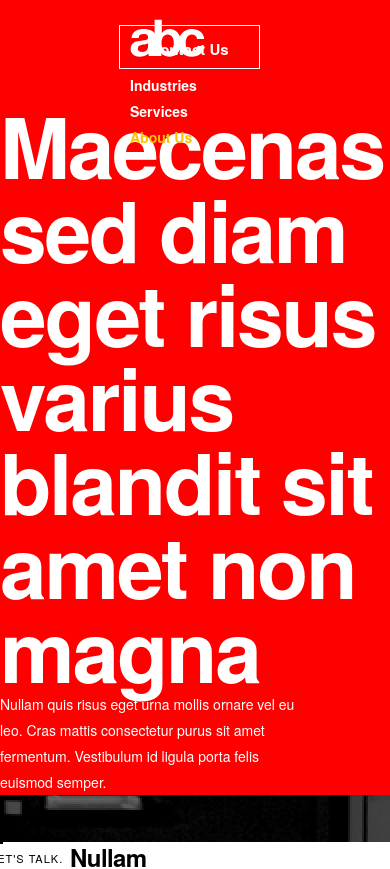
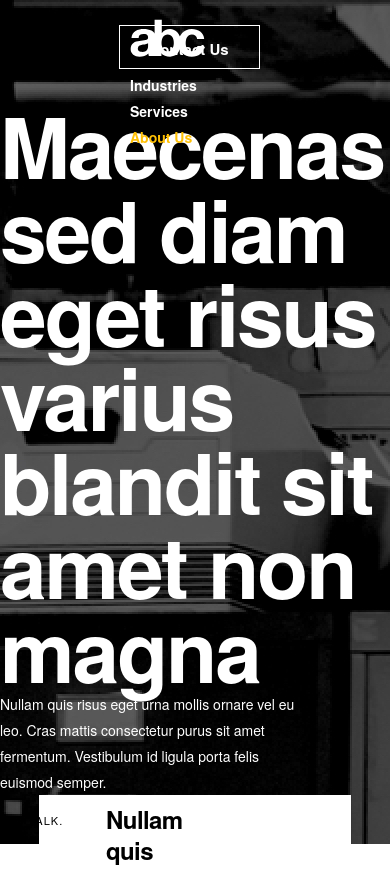
Before and after one commit to IvanGent/bukwild, a React (Create React App) app: page /aboutUs in a window 390 px wide. Shown: the top 869 px of the page. Built offline with nearby package versions, Linux system fonts and the light colour scheme.

Commit message:
fixing call to action style

```diff
--- a/src/components/CallToAction.js
+++ b/src/components/CallToAction.js
@@ -9,7 +9,8 @@ function CallToAction({cta}) {
         // right: '8.125rem',
         // width: '73.75rem',
         height: '11.188rem',
-        margin: '2.938rem 0 0 0.188rem',
+        // margin: '2.938rem 0 0 0.188rem',
+        margin: '0 10%',
         backgroundColor: 'white',
         display: 'flex',
         alignItems: 'center',
--- a/src/index.css
+++ b/src/index.css
@@ -7,7 +7,7 @@ body {
   .HeadAndSub {
     display: flex;
     flex-wrap: wrap;
-    background-color: red;
+    /* background-color: red; */
     padding-top: 5rem;
   }
 
```
